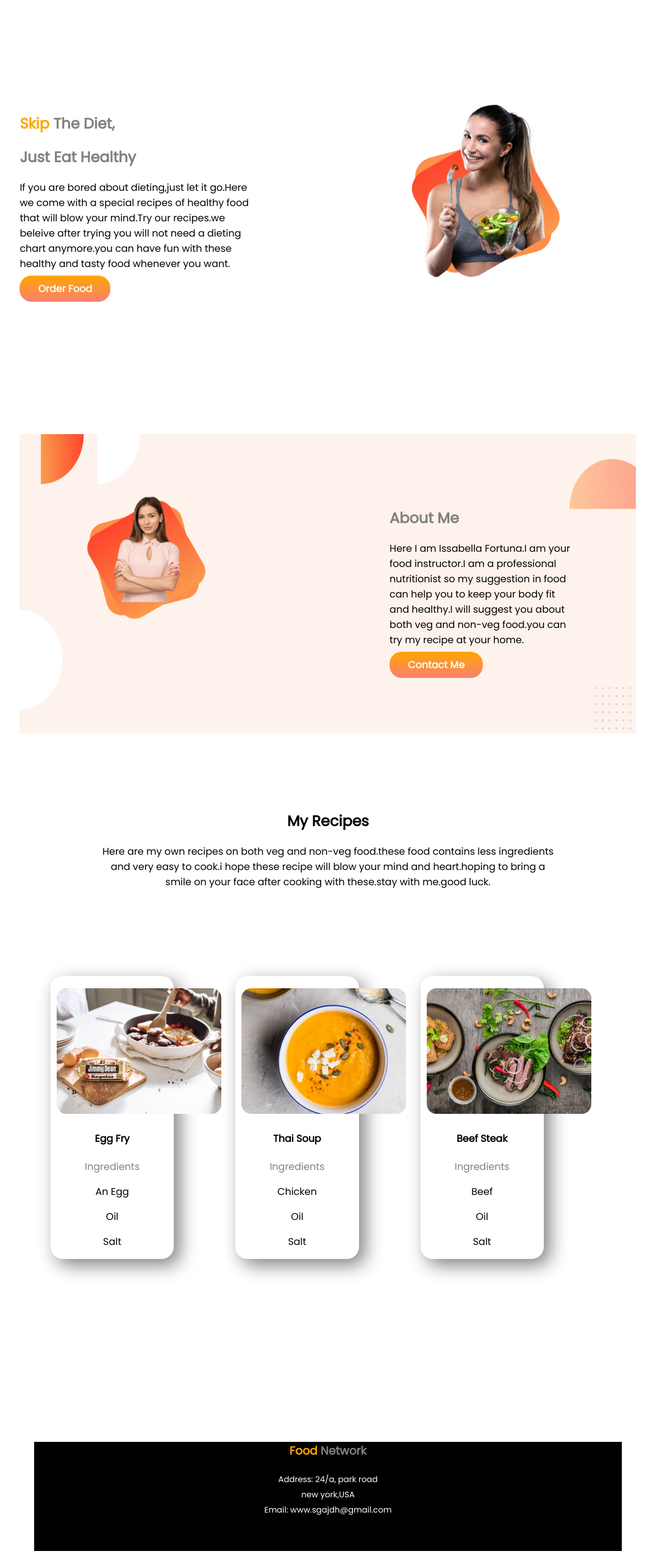
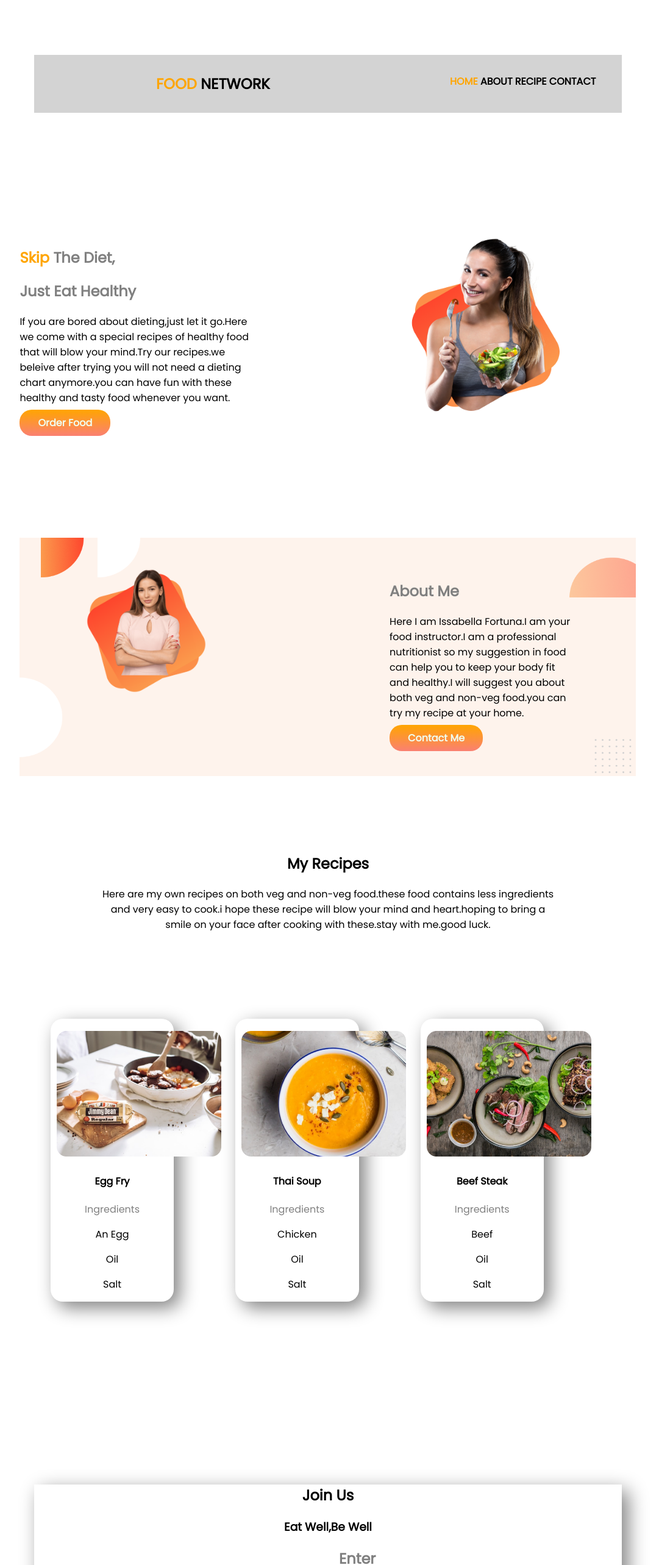
Before and after one commit to AfsanaAbsar/food-network, a plain HTML site: page index.html in a window 1280 px wide. Shown: the part 60-2627 px from the top of the page at 61% size, without its empty margins (102-1183 px from the left). Drawn offline with Linux system fonts and the light colour scheme.

Commit message:
final update

```diff
--- a/index.html
+++ b/index.html
@@ -11,8 +11,13 @@
     <link href="https://fonts.googleapis.com/css2?family=Poppins&display=swap" rel="stylesheet">
     <link rel="stylesheet" href="style.css">
 </head>
-<section>
-    <h1 CLASS="logo"><span class="color-orange">FOOD</span> NETWORK</h1>
+<section class="logo">
+    <div class="nav-bar">
+        <h1><span class="color-orange">FOOD</span> NETWORK</h1>
+    </div>
+    <div class="nav-bar">
+        <h4><span class="color-orange">HOME</span> ABOUT RECIPE CONTACT</h4>
+    </div>
 </section>
 <section class="flexible-container">
     <div class="half-width">
@@ -24,13 +29,13 @@
         <a class="link-button" target="_blank" href="https://www.facebook.com/afsana.absar.7/">Order Food</a>
     </div>
     <div class="half-width image">
-        <img src="images/Group 8425.png" alt="">
+        <img src="../food-network/images/Group 8425.png" alt="">
     </div>
 
 </section>
 <section class="sectionbg flexible-container">
     <div class="half-width image">
-        <img src="images/Group 8450 (1).png" alt="">
+        <img src="../food-network/images/Group 8450 (1).png" alt="">
     </div>
     <div class="half-width">
         <h1><span class="color-grey">About Me</span></h1>
@@ -38,6 +43,7 @@
             food can help you to keep your body fit and healthy.I will suggest you about both veg and non-veg food.you
             can try my recipe at your home.</p>
         <a class="link-button" target="_blank" href="https://www.linkedin.com/in/afsana-absar-856a5b201/">Contact Me</a>
+    </div>
 
 </section>
 <section class="recipe-header">
@@ -83,6 +89,14 @@
             </div>
     </section>
 </div>
+<section class="subscribe">
+    <h2>Join Us</h2>
+    <h3>Eat Well,Be Well</h3>
+    <h2 class="email">Enter Your E-mail</h2>
+    <a class="link-button" target="_blank" href="https://www.linkedin.com/in/afsana-absar-856a5b201/">Subscribe</a>
+
+
+</section>
 <footer>
     <h3><span class="color-orange">Food</span> <span class="color-grey">Network</span></h3>
     <p><small>Address: 24/a, park road<br>new york,USA<br>Email: www.sgajdh@gmail.com</small></p>
--- a/style.css
+++ b/style.css
@@ -2,16 +2,22 @@ body{
     font-family: 'Poppins', sans-serif;
 }
 .logo{
-    text-align: center;
-    padding-bottom: 50px;
+    display: flex;
+    padding-bottom: 10px;
+    padding-top: 10px;
+    background-color: lightgrey;
+    margin: 150px;
 }
+.nav-bar{
+    width: 50%;
+    margin-left: 200px;
+    }
 .half-width{
-    width: 30%;
+    width: 50%;
     padding-right: 10%;
     padding-left: 10%;
-
-    padding-bottom: 100px;
-    padding-top: 100px;
+    padding-bottom: 50px;
+    padding-top: 50px;
 }
 .image img{
     width: 70%;
@@ -70,6 +76,19 @@ body{
 .ingredients{
     text-align: left;
 }
+.subscribe{
+    text-align: center;
+    box-shadow: 10px 10px 30px grey;
+    margin: 150px;
+    height: 200px;
+}
+.email{
+    box-shadow: 10px 10px 30px orange;
+    margin-left: 500px;
+    margin-right: 500px;
+    border-radius: 20px;
+    color: grey;
+}
 footer{
     text-align: center;
     background-color: black;
```
Also changed, not shown: images/new.png (added), images/new2.png (added).
